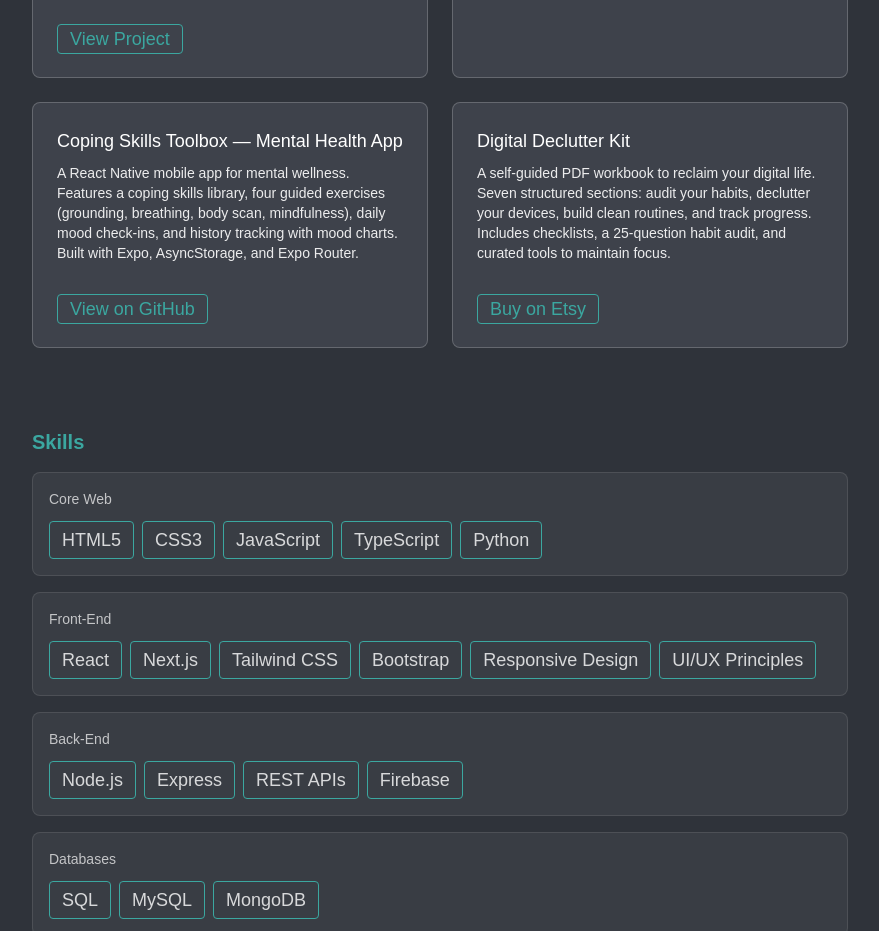
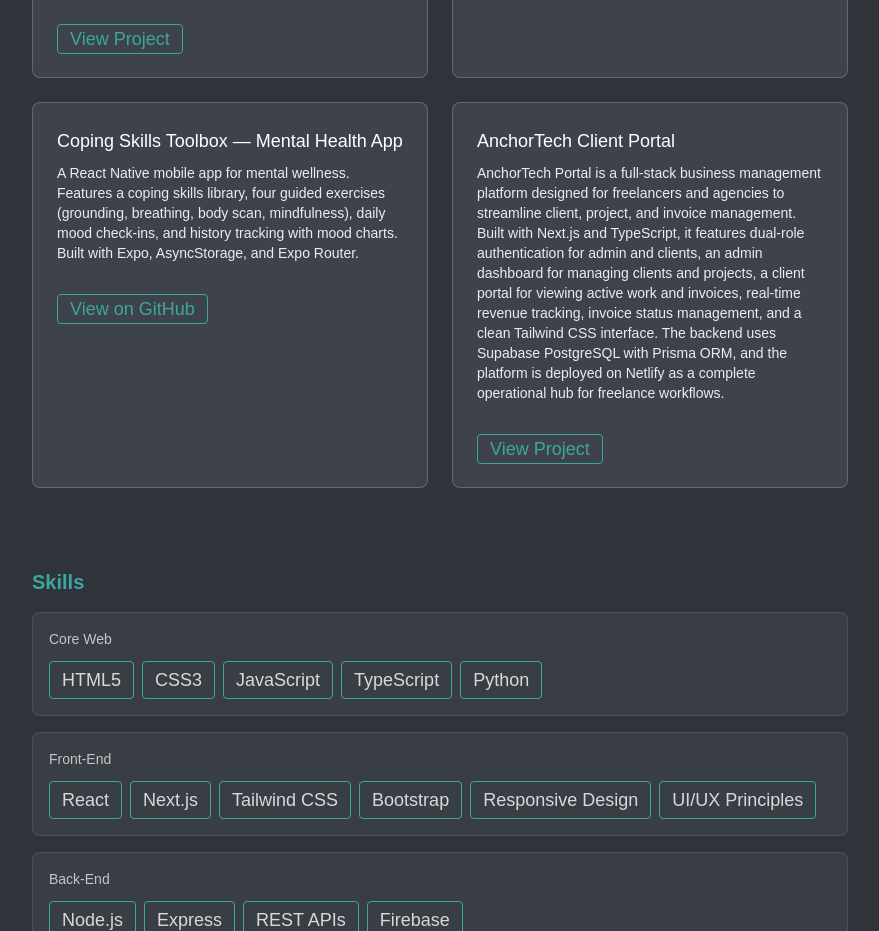
Before and after one commit to jboe26/portfolio_2026, a Next.js app: page /dashboard in a window 1280 px wide. Shown: the part 1420-2351 px from the top of the page, without its empty margins (200-1079 px from the left). Built offline with nearby package versions, Linux system fonts and the light colour scheme.

Commit message:
updated project card

```diff
--- a/app/dashboard/page.tsx
+++ b/app/dashboard/page.tsx
@@ -196,33 +196,29 @@ export default function Dashboard() {
               </div>
             </div>
 
-            {/* Digital Declutter Kit */}
+            {/* AnchorTech Client Portal */}
             <div className="relative group overflow-hidden bg-[#3e424b] p-6 rounded-lg border border-white/20 transition-all duration-300 hover:-translate-y-1 hover:shadow-lg hover:shadow-black/20 hover:border-white/40">
               <div className="relative z-10">
                 <h3 className="text-lg font-medium mb-2">
                   <a
-                    href="https://www.etsy.com/listing/4504382402/digital-declutter-kit-clean-up-your"
+                    href="https://portal.anchortech.org/client/login"
                     target="_blank"
                     className="hover:underline hover:text-white transition-colors duration-200"
                   >
-                    Digital Declutter Kit
+                    AnchorTech Client Portal
                   </a>
                 </h3>
 
                 <p className="text-sm text-white/90 mb-8">
-                  A self-guided PDF workbook to reclaim your digital life. Seven
-                  structured sections: audit your habits, declutter your
-                  devices, build clean routines, and track progress. Includes
-                  checklists, a 25-question habit audit, and curated tools to
-                  maintain focus.
+                  AnchorTech Portal is a full-stack business management platform designed for freelancers and agencies to streamline client, project, and invoice management. Built with Next.js and TypeScript, it features dual-role authentication for admin and clients, an admin dashboard for managing clients and projects, a client portal for viewing active work and invoices, real-time revenue tracking, invoice status management, and a clean Tailwind CSS interface. The backend uses Supabase PostgreSQL with Prisma ORM, and the platform is deployed on Netlify as a complete operational hub for freelance workflows.
                 </p>
 
                 <a
-                  href="https://www.etsy.com/listing/4504382402/digital-declutter-kit-clean-up-your"
+                  href="https://portal.anchortech.org/client/login"
                   target="_blank"
                   className="text-lg px-3 py-1 rounded border border-[#3ba7a0] text-[#3ba7a0] hover:bg-[#3ba7a0] hover:text-black transition"
                 >
-                  Buy on Etsy
+                  View Project
                 </a>
               </div>
             </div>
```
Also changed, not shown: package.json (+13 -0 lines).
